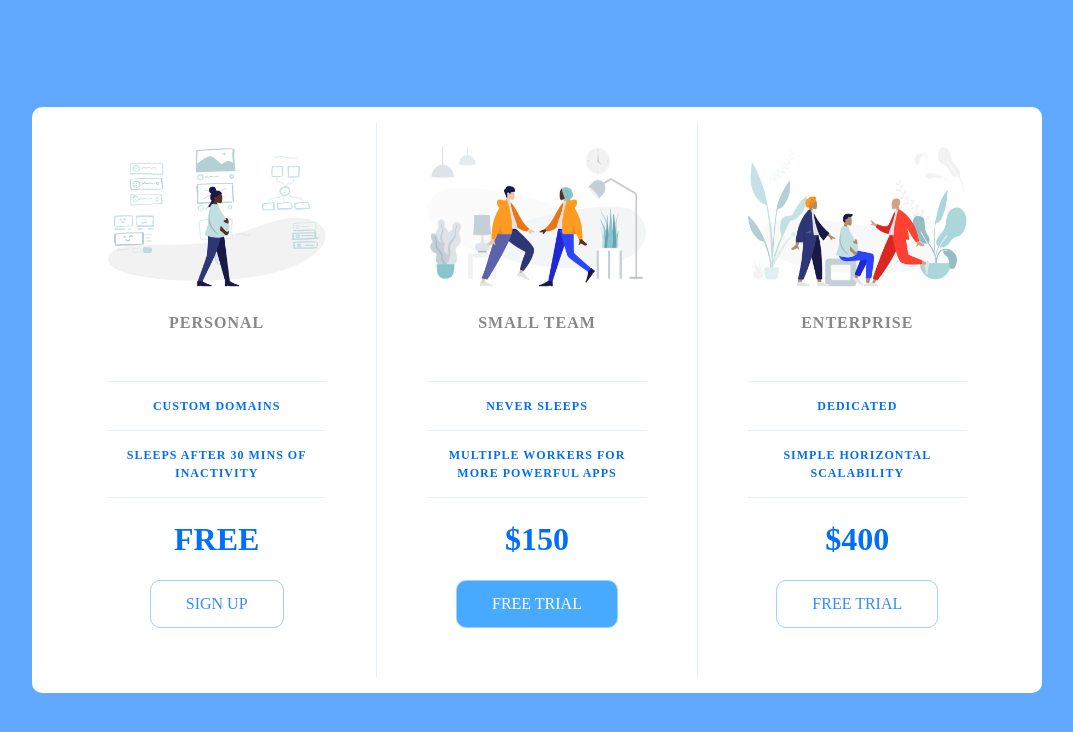
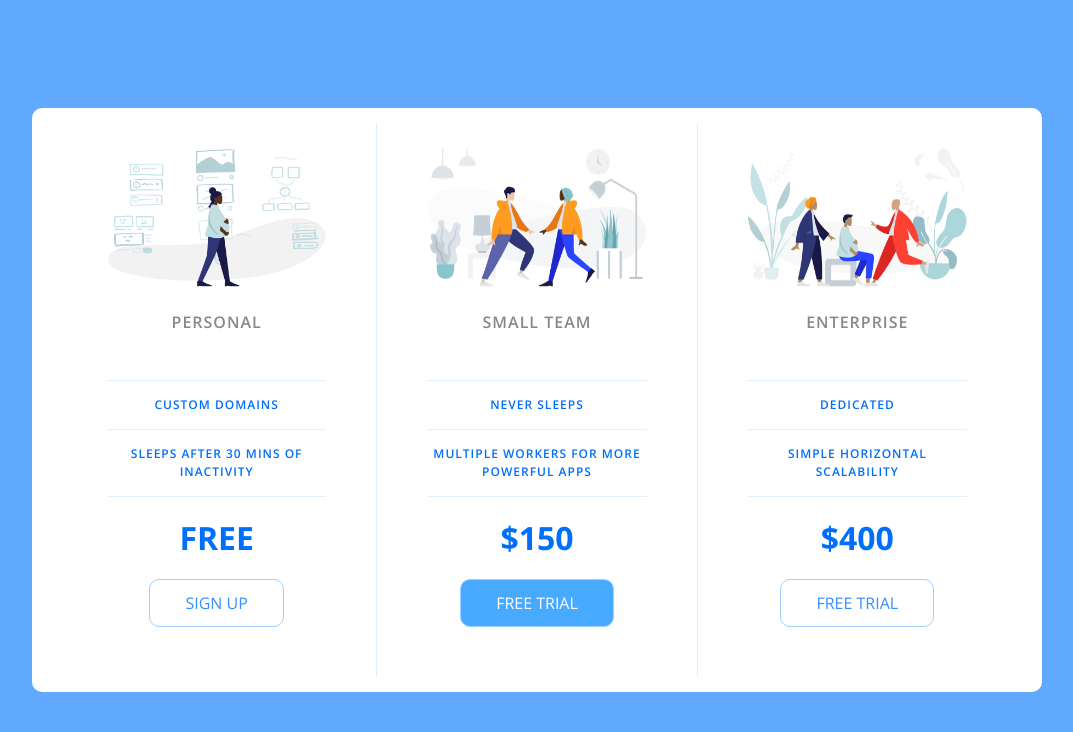
Before and after one commit to Khushal-ag/Pricing-Panel, a plain HTML site: page index.html in a window 1280 px wide. Shown: the whole page, without its empty margins (103-1176 px from the left). Drawn offline with nearby package versions, Linux system fonts and the light colour scheme.

Commit message:
Fix font issues

```diff
--- a/index.html
+++ b/index.html
@@ -4,9 +4,9 @@
     <meta charset="UTF-8">
     <meta http-equiv="X-UA-Compatible" content="IE=edge">
     <meta name="viewport" content="width=device-width, initial-scale=1.0">
-    <title></title>
+    <title>Pricing panel</title>
+    <link rel="stylesheet" href="cssRest.css">
     <link rel="stylesheet" href="pricingPanel.css">
-    <link rel="stylesheet" href="cssRest.css">
 </head>
 <body>
     <main class="panel">
--- a/pricingPanel.css
+++ b/pricingPanel.css
@@ -1,5 +1,4 @@
 @import url('https://fonts.googleapis.com/css2?family=Open+Sans:wght@400;600;700&display=swap');
-@import url("https://fonts.googleapis.com/css2?family=Poiret+One&display=swap");
 
 html {
   box-sizing: border-box;
@@ -10,8 +9,7 @@ body {
   display: flex;
   justify-content: center;
   align-items: center;
-  /* font-family: 'Open Sans', sans-serif; */
-  font-family: "Poiret One", cursive;
+  font-family: 'Open Sans', sans-serif;
 }
 .panel {
   background-color: white;
```
